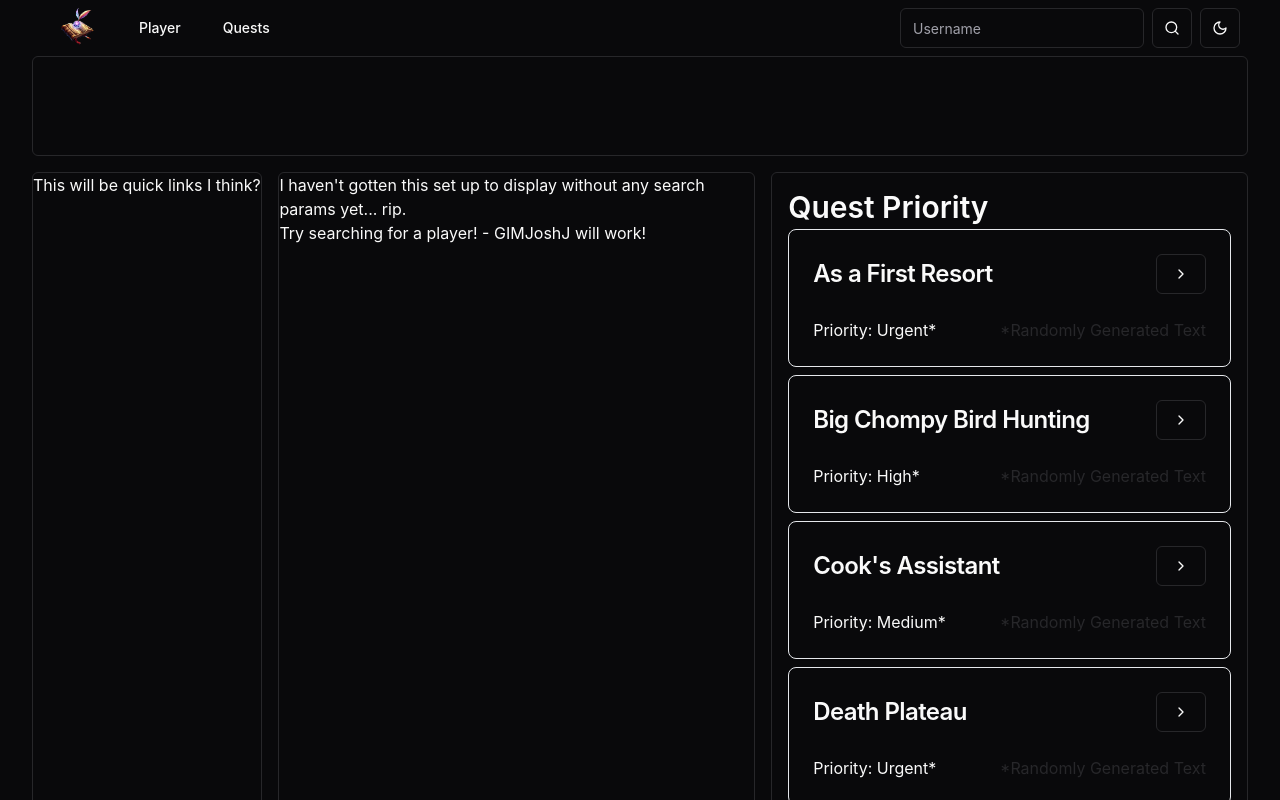
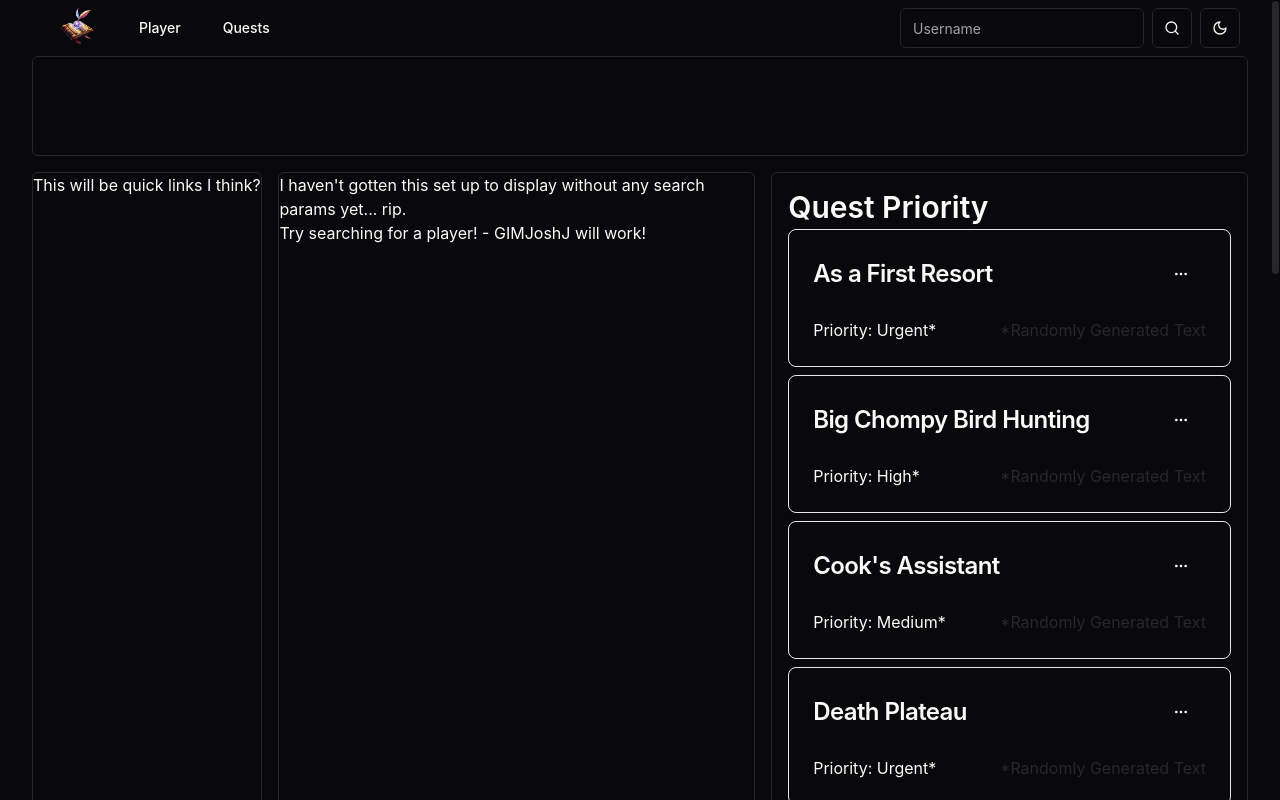
Before and after one commit to TheJoshJ/RS3PD, a React (Vite) app: page /player in a window 1280 px wide. Shown: the top 800 px of the page. Built offline with nearby package versions, Linux system fonts and the light colour scheme.

Commit message:
Used scroll area over default y overflow

```diff
--- a/package.json
+++ b/package.json
@@ -58,6 +58,7 @@
     "recharts": "^2.13.3",
     "sonner": "^1.7.0",
     "tailwind-merge": "^2.5.5",
+    "tailwind-scrollbar": "^3.1.0",
     "tailwindcss-animate": "^1.0.7",
     "ts-node": "^10.9.2",
     "vaul": "^1.1.1",
--- a/src/components/mode-toggle.tsx
+++ b/src/components/mode-toggle.tsx
@@ -10,14 +10,17 @@ import {
 import { useTheme } from "@/components/theme-provider";
 
 export function ModeToggle() {
-  const { setTheme } = useTheme();
+  const { theme, setTheme } = useTheme();
 
   return (
     <DropdownMenu>
       <DropdownMenuTrigger asChild>
         <Button variant="outline" size="icon">
-          <Sun className="h-[1.2rem] w-[1.2rem] rotate-0 scale-100 transition-all dark:-rotate-90 dark:scale-0" />
-          <Moon className="absolute h-[1.2rem] w-[1.2rem] rotate-90 scale-0 transition-all dark:rotate-0 dark:scale-100" />
+          {(theme === "dark" && (
+            <Moon className="h-[1.2rem] w-[1.2rem] rotate-90 scale-0 transition-all dark:rotate-0 dark:scale-100" />
+          )) || (
+            <Sun className="h-[1.2rem] w-[1.2rem] rotate-0 scale-100 transition-all dark:-rotate-90 dark:scale-0" />
+          )}
           <span className="sr-only">Toggle theme</span>
         </Button>
       </DropdownMenuTrigger>
--- a/src/layout/PageLayout.tsx
+++ b/src/layout/PageLayout.tsx
@@ -1,18 +1,32 @@
-import { ReactNode } from "react";
+import { ReactNode, useEffect, useState } from "react";
 import Navbar from "./Navbar";
+import { ScrollArea } from "@/components/ui/scroll-area";
 
 interface ParentDivProps {
   children: ReactNode;
 }
 
-const PageLayout: React.FC<ParentDivProps> = ({ children }, key) => {
+const PageLayout: React.FC<ParentDivProps> = ({ children }) => {
+  const [windowHeight, setWindowHeight] = useState(window.innerHeight);
+
+  useEffect(() => {
+    // Update the window height when the window resizes
+    const handleResize = () => {
+      setWindowHeight(window.innerHeight);
+    };
+
+    window.addEventListener("resize", handleResize);
+
+    return () => {
+      window.removeEventListener("resize", handleResize);
+    };
+  }, []);
+
   return (
-    <div className="min-h-screen">
+    <ScrollArea style={{ height: `${windowHeight}px` }}>
       <Navbar />
-      <div className="flex flex-col gap-5" key={"layout-" + key}>
-        {children}
-      </div>
-    </div>
+      {children}
+    </ScrollArea>
   );
 };
 
--- a/src/pages/player/Player.tsx
+++ b/src/pages/player/Player.tsx
@@ -1,6 +1,7 @@
 import { useParams } from "react-router";
 import PlayerStatsTable from "./components/PlayerStatsTable";
 import QuestRecomendations from "./components/QuestRecomendations";
+import { ScrollArea } from "@/components/ui/scroll-area";
 
 const Player = () => {
   const { username } = useParams();
@@ -25,18 +26,23 @@ const Player = () => {
         <div className="col-start-1 col-end-3 row-start-2 row-end-3 border-secondary border rounded-md">
           This will be quick links I think?
         </div>
+
         <div className="col-start-3 col-end-7 row-start-2 row-end-3 border-secondary border rounded-md">
           {username && <PlayerStatsTable username={username} />}
           {!username && (
             <div>
-              <div>I haven't gotten this set up to display without any search params yet... rip.</div>
+              <div>
+                I haven't gotten this set up to display without any search
+                params yet... rip.
+              </div>
               <div>Try searching for a player! - GIMJoshJ will work!</div>
             </div>
           )}
         </div>
-        <div className="col-start-7 col-end-11 row-start-2 row-end-3 border-secondary border rounded-md">
+
+        <ScrollArea className="col-start-7 col-end-11 row-start-2 row-end-3 max-h-[2165px] border-secondary border rounded-md">
           <QuestRecomendations />
-        </div>
+        </ScrollArea>
       </div>
     </>
   );
--- a/src/pages/player/components/QuestCard.tsx
+++ b/src/pages/player/components/QuestCard.tsx
@@ -6,7 +6,7 @@ import {
   CardHeader,
   CardTitle,
 } from "@/components/ui/card";
-import { ChevronDown, ChevronRight } from "lucide-react";
+import { Ellipsis } from "lucide-react";
 
 interface QuestData {
   difficulty: number;
@@ -38,15 +38,13 @@ export const QuestCard = ({
     return priorities[randomIndex];
   };
 
-  console.log(questData);
-
   return (
     <Card className="w-full">
       <CardHeader>
         <div className="flex flex-row justify-between items-center">
           <CardTitle>{questName}</CardTitle>
-          <Button variant="outline" onClick={onToggle}>
-            {expanded ? <ChevronDown /> : <ChevronRight />}
+          <Button variant="ghost" onClick={onToggle}>
+            <Ellipsis />
           </Button>
         </div>
       </CardHeader>
@@ -69,7 +67,6 @@ export const QuestCard = ({
               )}
             </div>
 
-            {/* Quest Requirements */}
             <div className="flex flex-col w-[40%]">
               <p className="font-bold border-b">Quest Requirements</p>
               {questData.requirements.quest.length > 0 ? (
--- a/tailwind.config.js
+++ b/tailwind.config.js
@@ -5,85 +5,85 @@ export default {
   theme: {
     extend: {
       borderRadius: {
-  			lg: 'var(--radius)',
-  			md: 'calc(var(--radius) - 2px)',
-  			sm: 'calc(var(--radius) - 4px)'
+        lg: "var(--radius)",
+        md: "calc(var(--radius) - 2px)",
+        sm: "calc(var(--radius) - 4px)",
       },
       colors: {
-  			background: 'hsl(var(--background))',
-  			foreground: 'hsl(var(--foreground))',
+        background: "hsl(var(--background))",
+        foreground: "hsl(var(--foreground))",
         card: {
-  				DEFAULT: 'hsl(var(--card))',
-  				foreground: 'hsl(var(--card-foreground))'
+          DEFAULT: "hsl(var(--card))",
+          foreground: "hsl(var(--card-foreground))",
         },
         popover: {
-  				DEFAULT: 'hsl(var(--popover))',
-  				foreground: 'hsl(var(--popover-foreground))'
+          DEFAULT: "hsl(var(--popover))",
+          foreground: "hsl(var(--popover-foreground))",
         },
         primary: {
-  				DEFAULT: 'hsl(var(--primary))',
-  				foreground: 'hsl(var(--primary-foreground))'
+          DEFAULT: "hsl(var(--primary))",
+          foreground: "hsl(var(--primary-foreground))",
         },
         secondary: {
-  				DEFAULT: 'hsl(var(--secondary))',
-  				foreground: 'hsl(var(--secondary-foreground))'
+          DEFAULT: "hsl(var(--secondary))",
+          foreground: "hsl(var(--secondary-foreground))",
         },
         muted: {
-  				DEFAULT: 'hsl(var(--muted))',
-  				foreground: 'hsl(var(--muted-foreground))'
+          DEFAULT: "hsl(var(--muted))",
+          foreground: "hsl(var(--muted-foreground))",
         },
         accent: {
-  				DEFAULT: 'hsl(var(--accent))',
-  				foreground: 'hsl(var(--accent-foreground))'
+          DEFAULT: "hsl(var(--accent))",
+          foreground: "hsl(var(--accent-foreground))",
         },
         destructive: {
-  				DEFAULT: 'hsl(var(--destructive))',
-  				foreground: 'hsl(var(--destructive-foreground))'
+          DEFAULT: "hsl(var(--destructive))",
+          foreground: "hsl(var(--destructive-foreground))",
         },
-  			border: 'hsl(var(--border))',
-  			input: 'hsl(var(--input))',
-  			ring: 'hsl(var(--ring))',
+        border: "hsl(var(--border))",
+        input: "hsl(var(--input))",
+        ring: "hsl(var(--ring))",
         chart: {
-  				'1': 'hsl(var(--chart-1))',
-  				'2': 'hsl(var(--chart-2))',
-  				'3': 'hsl(var(--chart-3))',
-  				'4': 'hsl(var(--chart-4))',
-  				'5': 'hsl(var(--chart-5))'
+          1: "hsl(var(--chart-1))",
+          2: "hsl(var(--chart-2))",
+          3: "hsl(var(--chart-3))",
+          4: "hsl(var(--chart-4))",
+          5: "hsl(var(--chart-5))",
         },
         sidebar: {
-  				DEFAULT: 'hsl(var(--sidebar-background))',
-  				foreground: 'hsl(var(--sidebar-foreground))',
-  				primary: 'hsl(var(--sidebar-primary))',
-  				'primary-foreground': 'hsl(var(--sidebar-primary-foreground))',
-  				accent: 'hsl(var(--sidebar-accent))',
-  				'accent-foreground': 'hsl(var(--sidebar-accent-foreground))',
-  				border: 'hsl(var(--sidebar-border))',
-  				ring: 'hsl(var(--sidebar-ring))'
-  			}
+          DEFAULT: "hsl(var(--sidebar-background))",
+          foreground: "hsl(var(--sidebar-foreground))",
+          primary: "hsl(var(--sidebar-primary))",
+          "primary-foreground": "hsl(var(--sidebar-primary-foreground))",
+          accent: "hsl(var(--sidebar-accent))",
+          "accent-foreground": "hsl(var(--sidebar-accent-foreground))",
+          border: "hsl(var(--sidebar-border))",
+          ring: "hsl(var(--sidebar-ring))",
+        },
       },
       keyframes: {
-  			'accordion-down': {
+        "accordion-down": {
           from: {
-  					height: '0'
+            height: "0",
           },
           to: {
-  					height: 'var(--radix-accordion-content-height)'
-  				}
+            height: "var(--radix-accordion-content-height)",
           },
-  			'accordion-up': {
+        },
+        "accordion-up": {
           from: {
-  					height: 'var(--radix-accordion-content-height)'
+            height: "var(--radix-accordion-content-height)",
           },
           to: {
-  					height: '0'
-  				}
-  			}
+            height: "0",
+          },
+        },
       },
       animation: {
-  			'accordion-down': 'accordion-down 0.2s ease-out',
-  			'accordion-up': 'accordion-up 0.2s ease-out'
-  		}
-  	}
+        "accordion-down": "accordion-down 0.2s ease-out",
+        "accordion-up": "accordion-up 0.2s ease-out",
       },
-  plugins: [require("tailwindcss-animate")],
-}
+    },
+  },
+  plugins: [require("tailwindcss-animate"), require("tailwind-scrollbar")],
+};
```
Also changed, not shown: 1 other file (tests, documents, lock files or other folders). Lines whose indentation alone changed are shown as unchanged.
